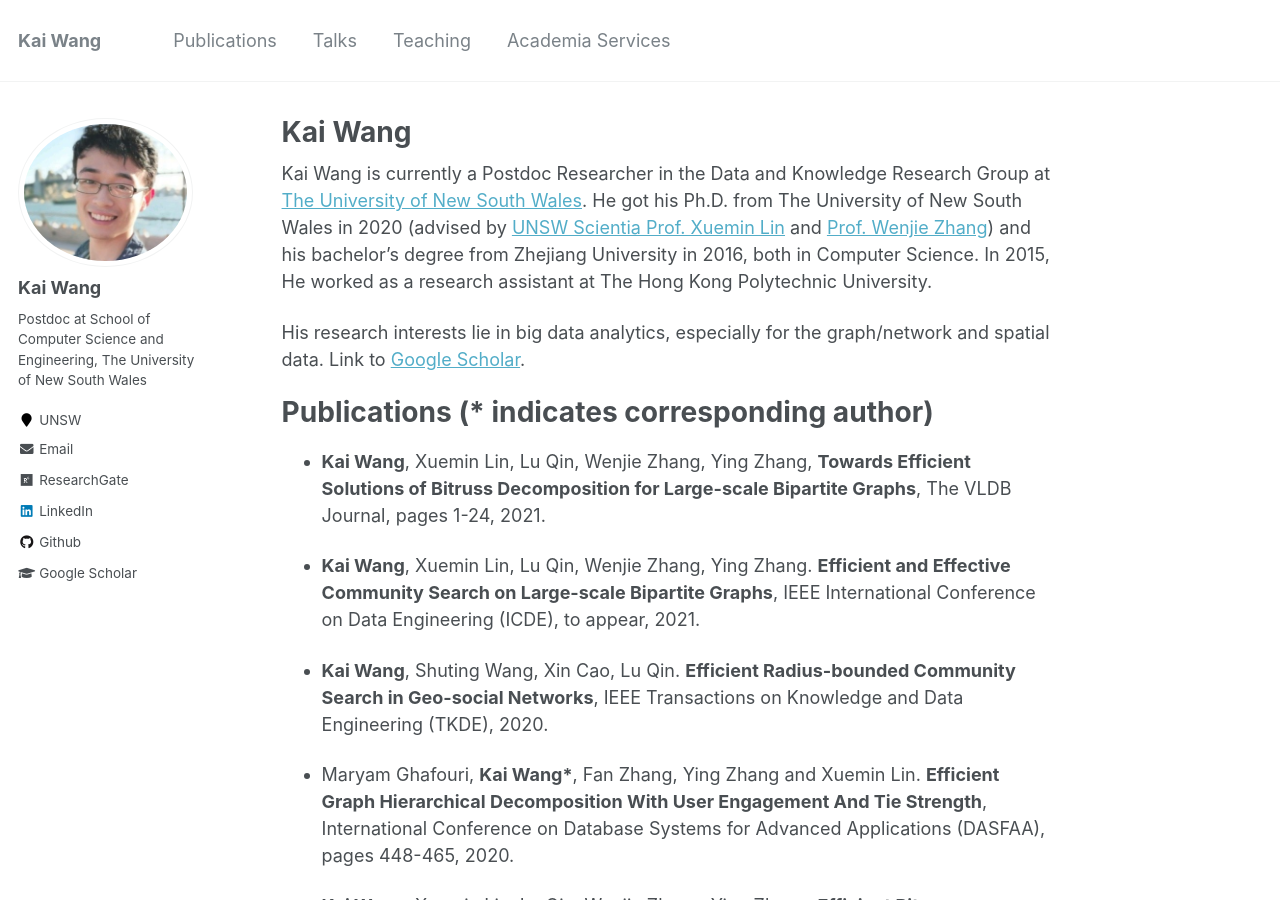
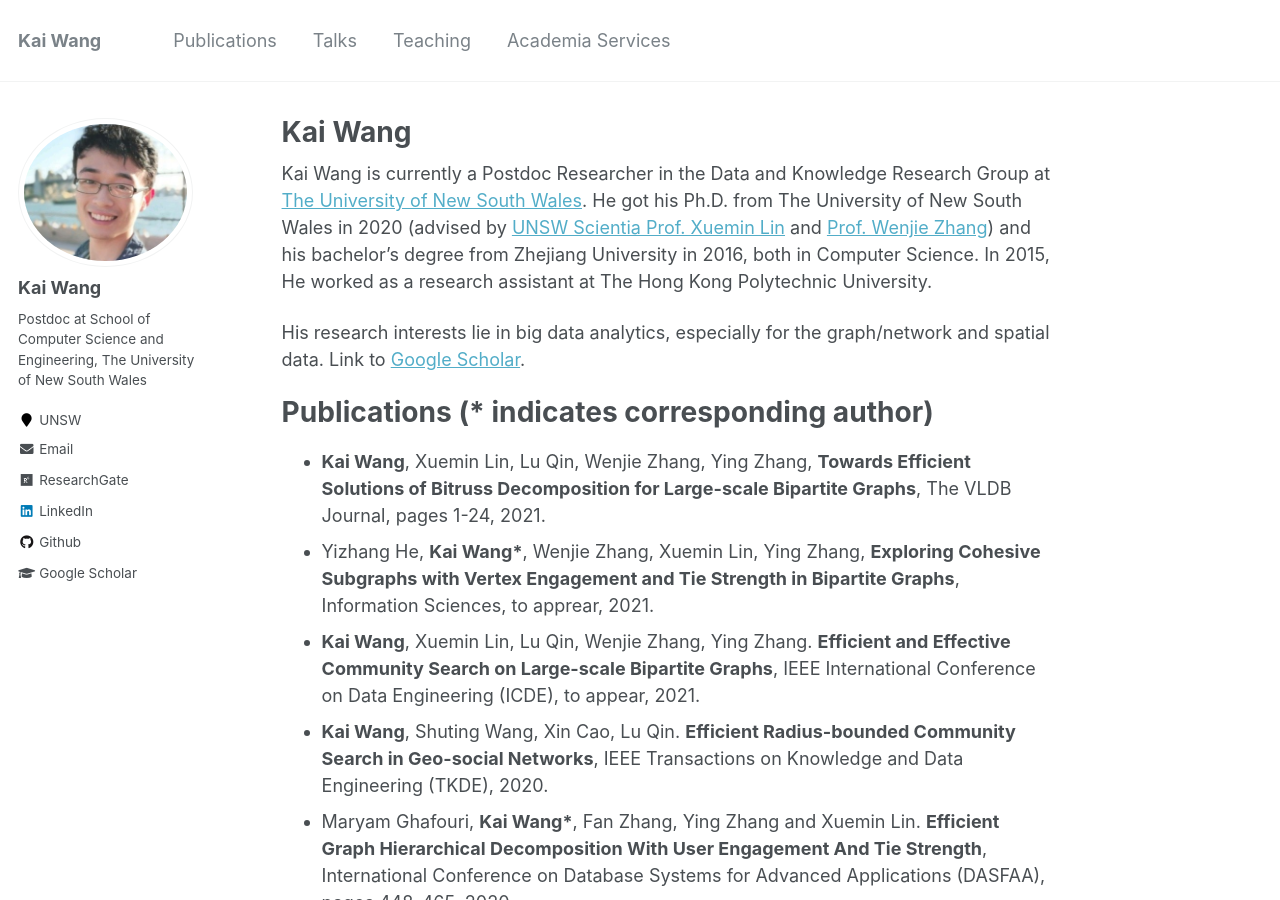
Before and after one commit to cs-kaiwang/cs-kaiwang.github.io, a Jekyll site: the page built from _pages/about.md, in a window 1280 px wide and 900 px high. Built offline with Jekyll 4.4.1, drawn with Linux system fonts in a browser that asks for light colours.

Commit message:
Update about.md

```diff
--- a/_pages/about.md
+++ b/_pages/about.md
@@ -15,21 +15,14 @@ His research interests lie in big data analytics, especially for the graph/netwo
 Publications (* indicates corresponding author)
 ======
 - **Kai Wang**, Xuemin Lin, Lu Qin, Wenjie Zhang, Ying Zhang, **Towards Efficient Solutions of Bitruss Decomposition for Large-scale Bipartite Graphs**, The VLDB Journal, pages 1-24, 2021.
-
+- Yizhang He, **Kai Wang\***, Wenjie Zhang, Xuemin Lin, Ying Zhang, **Exploring Cohesive Subgraphs with Vertex Engagement and Tie Strength in Bipartite Graphs**, Information Sciences, to apprear, 2021.
 - **Kai Wang**, Xuemin Lin, Lu Qin, Wenjie Zhang, Ying Zhang. **Efficient and Effective Community Search on Large-scale Bipartite Graphs**, IEEE International Conference on Data Engineering (ICDE), to appear, 2021.
-
 - **Kai Wang**, Shuting Wang, Xin Cao, Lu Qin. **Efficient Radius-bounded Community Search in Geo-social Networks**, IEEE Transactions on Knowledge and Data Engineering (TKDE),  2020.
-
 - Maryam Ghafouri, **Kai Wang\***, Fan Zhang, Ying Zhang and Xuemin Lin. **Efficient Graph Hierarchical Decomposition With User Engagement And Tie Strength**, International Conference on Database Systems for Advanced Applications (DASFAA), pages 448-465, 2020.
-
 - **Kai Wang**, Xuemin Lin, Lu Qin, Wenjie Zhang, Ying Zhang. **Efficient Bitruss Decomposition for Large-scale Bipartite Graphs**, IEEE International Conference on Data Engineering (ICDE), pages 661-672, 2020.
-
 - **Kai Wang**, Xuemin Lin, Lu Qin, Wenjie Zhang, Ying Zhang. **Vertex Priority Based Butterfly Counting for Large-scale Bipartite Networks**, Proceedings of the International Conference on Very Large Data Bases (VLDB), pages 1139-1152, 2019.
-
 - **Kai Wang**, Xin Cao, Xuemin Lin, Wenjie Zhang, Lu Qin. **Efficient Computing of Radius-bounded k-cores**, IEEE International Conference on Data Engineering (ICDE), pages 233-244, 2018.
-
 - Bo Tang, Man Lung Yiu, Kyriakos Mouratidis, **Kai Wang**. **Efficient Motif Discovery in Spatial Trajectories using Discrete Fréchet Distance**, International Conference on Extending Database Technology (EDBT), pages 378-389, 2017.
-
 - Lu Chen, Yunjun Gao, **Kai Wang**, Christian S Jensen, Gang Chen. **Answering Why-not Questions on Metric Probabilistic Range Queries**, IEEE International Conference on Data Engineering (ICDE), pages 767-778, 2016.
 
 Talks
```
